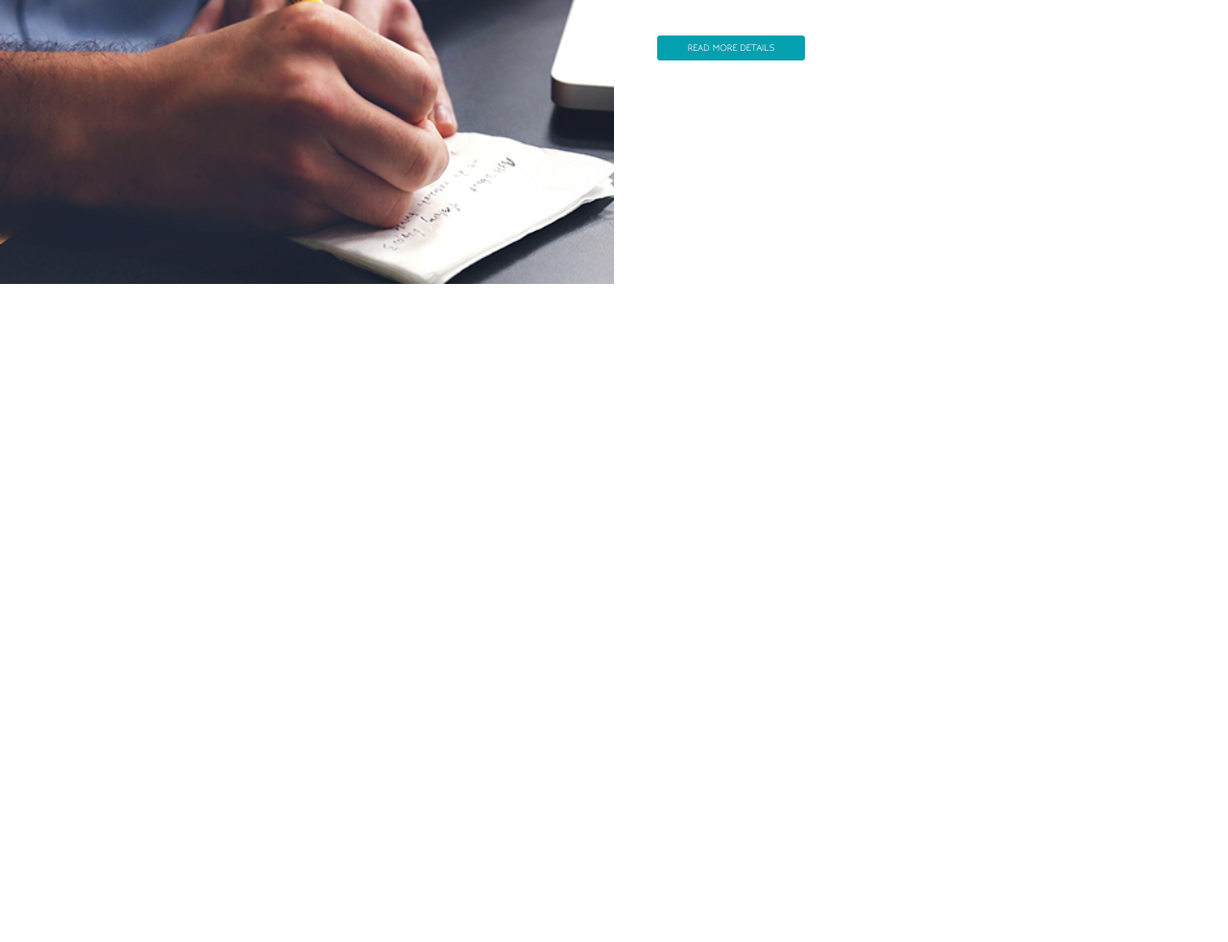
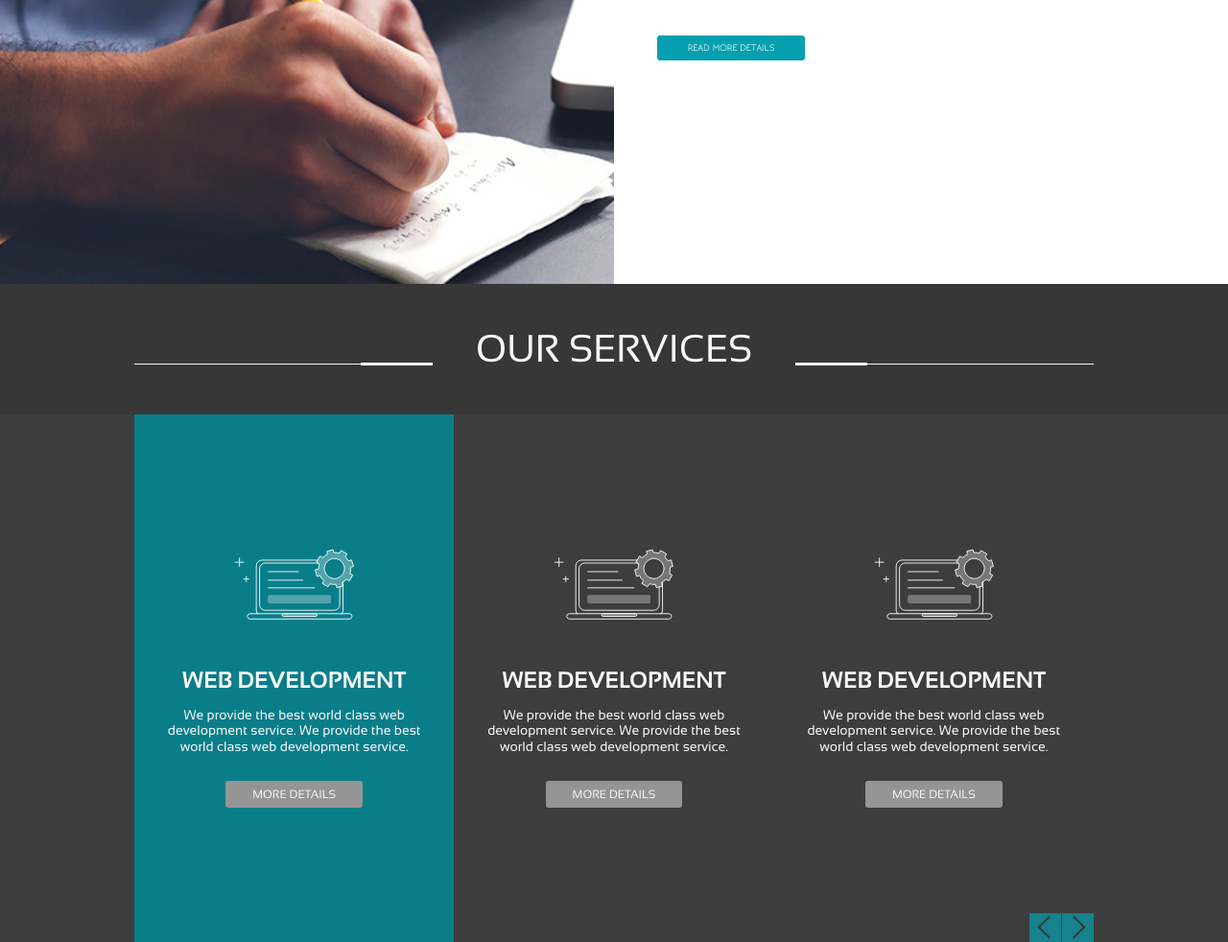
Before and after one commit to yegorkrassowsky/mas-project-landing, a website: page src/index.html in a window 1280 px wide. Shown: the part 803-1785 px from the top of the page at 96% size. Before the commit the page ends 1099 px from the top, so only its background shows below. Drawn offline with nearby package versions, Linux system fonts and the light colour scheme; files that its build step writes are made by us from their sources; files whose address does not match are found by name.

Commit message:
Services Section done

```diff
--- a/src/index.html
+++ b/src/index.html
@@ -59,7 +59,7 @@
         </div>
       </div>
       <div class="header-slider">
-        <div class="splide">
+        <div id="splide-main" class="splide">
           <div class="splide__arrows">
             <button class="splide__arrow splide__arrow--prev"><img src="img/slider-arrow.png" alt="arrow"></button>
             <button class="splide__arrow splide__arrow--next"><img src="img/slider-arrow.png" alt="arrow"></button>
@@ -111,6 +111,69 @@
         </div>
       </div>
     </section>
+    <section class="section-services">
+      <div class="heading-container">
+        <div class="container">
+          <h3 class="heading-primary">
+            <span class="detail left-detail"></span>
+            <span>Our services</span>
+            <span class="detail right-detail"></span>
+          </h3>
+        </div>
+      </div>
+      <div class="container">
+        <div id="splide-services" class="splide">
+          <div class="splide__arrows">
+            <button class="splide__arrow splide__arrow--prev"><span class="chevron left"></span></button>
+            <button class="splide__arrow splide__arrow--next"><span class="chevron right"></span></button>
+          </div>
+          <div class="splide__track">
+            <ul class="splide__list">
+              <li class="splide__slide">
+                <div class="service-card">
+                  <img src="img/service-web-development.png" alt="Web development">
+                  <h4 class="card-title">Web development</h4>
+                  <p class="card-text">We provide the best world class web development service. We provide the best world class web development service.</p>
+                  <a href="#" class="btn secondary-btn">More details</a>
+                </div>
+              </li>
+              <li class="splide__slide">
+                <div class="service-card">
+                  <img src="img/service-web-development.png" alt="Web development">
+                  <h4 class="card-title">Web development</h4>
+                  <p class="card-text">We provide the best world class web development service. We provide the best world class web development service.</p>
+                  <a href="#" class="btn secondary-btn">More details</a>
+                </div>
+              </li>
+              <li class="splide__slide">
+                <div class="service-card">
+                  <img src="img/service-web-development.png" alt="Web development">
+                  <h4 class="card-title">Web development</h4>
+                  <p class="card-text">We provide the best world class web development service. We provide the best world class web development service.</p>
+                  <a href="#" class="btn secondary-btn">More details</a>
+                </div>
+              </li>
+              <li class="splide__slide">
+                <div class="service-card">
+                  <img src="img/service-web-development.png" alt="Web development">
+                  <h4 class="card-title">Web development</h4>
+                  <p class="card-text">We provide the best world class web development service. We provide the best world class web development service.</p>
+                  <a href="#" class="btn secondary-btn">More details</a>
+                </div>
+              </li>
+              <li class="splide__slide">
+                <div class="service-card">
+                  <img src="img/service-web-development.png" alt="Web development">
+                  <h4 class="card-title">Web development</h4>
+                  <p class="card-text">We provide the best world class web development service. We provide the best world class web development service.</p>
+                  <a href="#" class="btn secondary-btn">More details</a>
+                </div>
+              </li>
+            </ul>
+          </div>
+        </div>
+      </div>
+    </section>
   </div>
   <script src="https://code.jquery.com/jquery-3.6.0.min.js" integrity="sha256-/xUj+3OJU5yExlq6GSYGSHk7tPXikynS7ogEvDej/m4=" crossorigin="anonymous"></script>
   <script src="https://cdn.jsdelivr.net/npm/@splidejs/splide@latest/dist/js/splide.min.js"></script>
--- a/src/js/script.js
+++ b/src/js/script.js
@@ -3,15 +3,26 @@ $( window ).on('load', function(){
 });
 
 $(function() {
-  new Splide( '.splide', {
+  new Splide( '#splide-main', {
     pagination: false,
     rewind: true,
   } ).mount();
 
-  new Splide( '.splide-services', {
+  new Splide( '#splide-services', {
     perPage: 3,
-    rewind : true,
-  } ).mount();
+    perMove: 1,
+    rewind: true,
+    pagination: false,
+    focus: 'center',
+    breakpoints: {
+      820: {
+        perPage: 2,
+      },
+      540: {
+        perPage: 1,
+      },
+    }
+  }).mount();
 
   $('.nav-toggle-open').on('click', function(){
     $(this).parents('.nav-menu').addClass('open')
--- a/src/scss/_common.scss
+++ b/src/scss/_common.scss
@@ -42,6 +42,56 @@ a {
     font-size: 1rem;
     padding: 8px 32px;
   }
+  &.secondary-btn {
+    font-family: 'sansationregular';
+    font-size: 1.2rem;
+    border-radius: 3px;
+    color: #f7f7f7;
+    background: #959595;
+    padding: 8px 28px;
+  }
+}
+
+.heading-primary {
+  color: #f7f7f7;
+  font-family: 'sansationregular';
+  font-size: 4rem;
+  font-weight: 400;
+  text-transform: uppercase;
+  display: flex;
+  justify-content: center;
+  align-items: flex-end;
+  .detail {
+    height: 1px;
+    background: #f7f7f7;
+    position: relative;
+    flex-grow: 1;
+    position: relative;
+    top: -7px;
+    @media(max-width: 700px) {
+      display: none;
+    }
+    &:before {
+      content: '';
+      position: absolute;
+      top: -1px;
+      width: 75px;
+      height: 3px;
+      background: #f7f7f7;
+    }
+    &.left-detail {
+      margin-right: 45px;
+      &:before {
+        right: 0;
+      }
+    }
+    &.right-detail {
+      margin-left: 45px;
+      &:before {
+        left: 0;
+      }
+    }
+  }
 }
 
 .heading-secondary {
@@ -63,3 +113,28 @@ a {
     background-color: #252525;
   }
 }
+
+.chevron::before {
+	border-style: solid;
+	border-width: 2px 2px 0 0;
+	content: '';
+	display: inline-block;
+	height: 15px;
+	left: 1px;
+	position: relative;
+	top: 1px;
+	transform: rotate(-45deg);
+	vertical-align: top;
+	width: 15px;
+  color: #373636
+}
+
+.chevron.right:before {
+	left: -4px;
+	transform: rotate(45deg);
+}
+
+.chevron.left:before {
+	left: 4px;
+	transform: rotate(-135deg);
+}
--- /dev/null
+++ b/src/scss/_services.scss
@@ -0,0 +1,60 @@
+@use 'variables' as v;
+
+.section-services {
+  background-color: #3d3d3d;
+  .heading-container {
+    background: #373737;
+    padding: 45px 40px;
+    .heading-primary {
+      margin: 0;
+    }
+  }
+  .service-card {
+    background-color: #3d3d3d;
+    transition: background-color .3s;
+    padding: 140px 20px;
+    display: flex;
+    flex-direction: column;
+    justify-content: center;
+    align-items: center;
+    text-align: center;
+    .card-title {
+      color: #f7f7f7;
+      font-family: 'sansationbold';
+      font-weight: 400;
+      text-transform: uppercase;
+      margin-top: 50px;
+      margin-bottom: 14px;
+      font-size: 2.4rem;
+    }
+    .card-text {
+      color: #f7f7f7;
+      margin-top: 0;
+      margin-bottom: 28px;
+      font-family: 'sansationregular';
+      font-size: 1.4rem;
+    }
+  }
+  .splide {
+    .splide__slide.is-active {
+      .service-card {
+        background-color: v.$link-active-color;
+      }
+    }
+    .splide__arrow {
+      top: auto;
+      left: auto;
+      bottom: 0;
+      right: 0;
+      width: 33px;
+      height: 30px;
+      transform: none;
+      background: v.$primary-bg-color;
+      border-radius: 0;
+      &.splide__arrow--prev {
+        right: 1px;
+        transform: translateX(-100%);
+      }
+    }
+  }
+}
--- a/src/scss/style.scss
+++ b/src/scss/style.scss
@@ -4,3 +4,4 @@
 @use 'menu';
 @use 'header';
 @use 'about';
+@use 'services';
```
Also changed, not shown: src/img/service-web-development.png (added).
